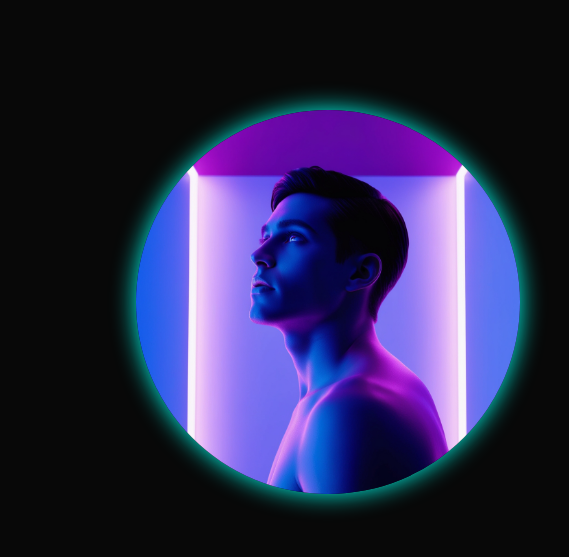
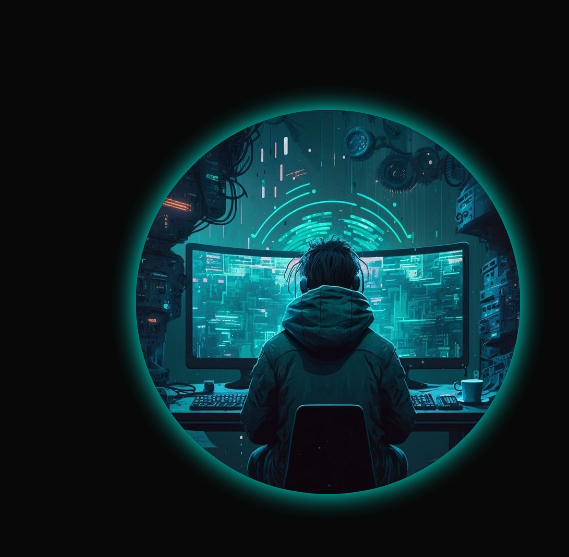
Before and after one commit to JoaoGuilhermeTeixeira/Portifolio, a plain HTML site: page index.html in a window 1280 px wide. Shown: the part 123-680 px from the top of the page, 606-1175 px from the left. Drawn offline with nearby package versions, Linux system fonts and the light colour scheme.

Commit message:
atualição código

```diff
--- a/index.html
+++ b/index.html
@@ -59,7 +59,7 @@
         </div>
 
         <div class="home-img">
-            <img src="Default_Image_featuring_a_solitary_male_figure_with_a_striking_0.jpg" alt="Foto1 ia">
+            <img src="imagem1.jpg" alt="Foto1 ia">
         </div>
 
     </section>
```
Also changed, not shown: Default_Image_featuring_a_solitary_male_figure_with_a_striking_0.jpg (deleted), foto-removebg-preview (1).png (added), imagem1.jpg (added), imagem2.jpg (added).
